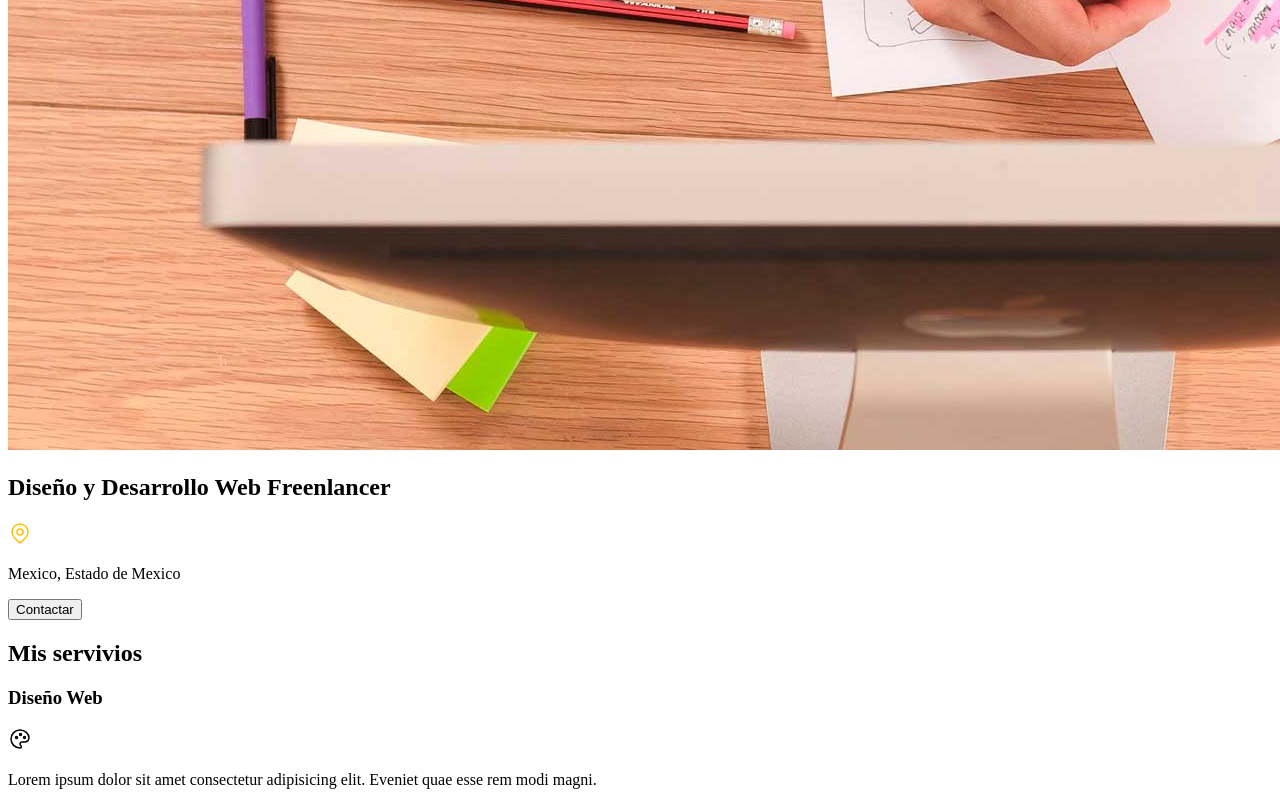
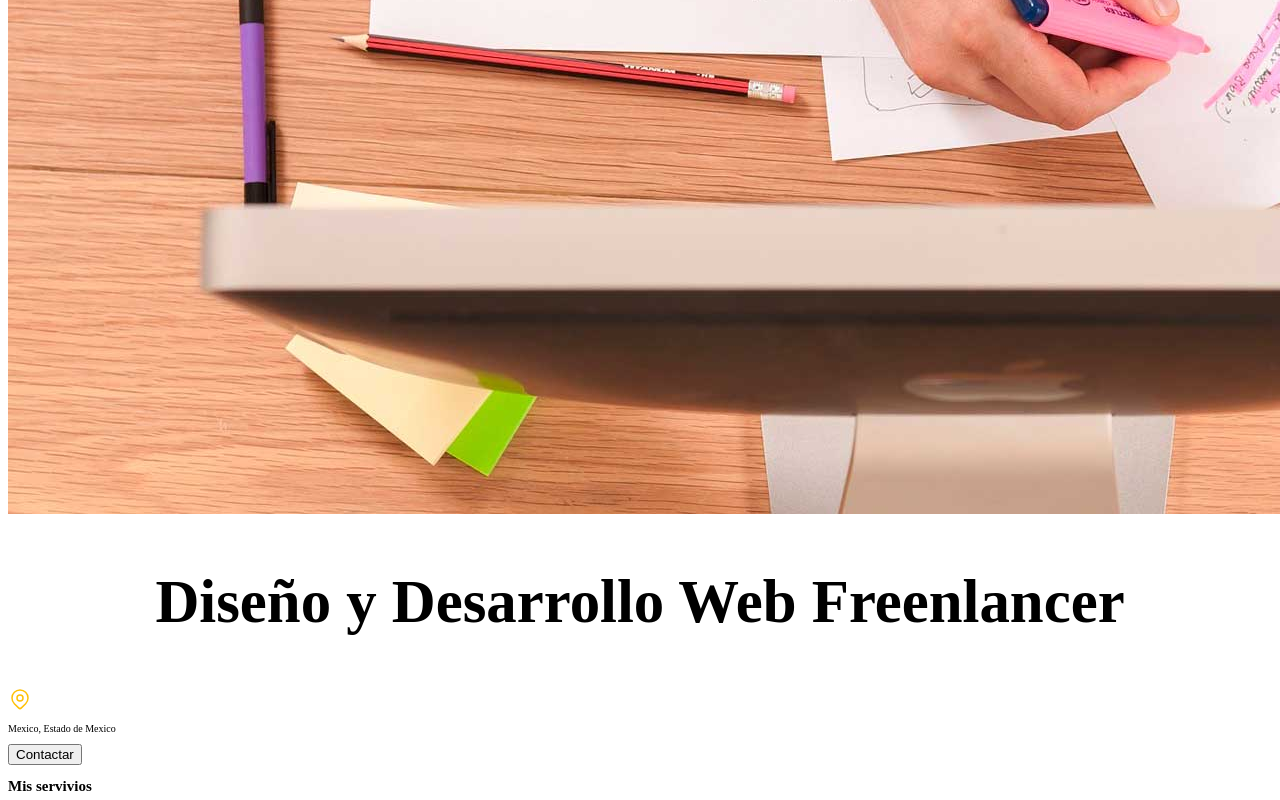
Before and after one commit to AnvKameda/Freelancer, a plain HTML site: page index.html in a window 1280 px wide. Shown: the part 504-1304 px from the top of the page. Drawn offline with Linux system fonts and the light colour scheme.

Commit message:
Cuarto avance

```diff
--- a/css/styles.css
+++ b/css/styles.css
@@ -1,3 +1,17 @@
-h1 {
+html{
+    font-size: 16px;
+}
+
+body{
+    font-size: 62.5%;
+}
+
+.titulo {
     text-align: center;
+    font-weight: bold;
+    font-size: 3.8rem;
 }
+
+.titulo span{
+    font-size: 2rem;
+}
--- a/index.html
+++ b/index.html
@@ -4,14 +4,15 @@
 <head>
     <meta charset="UTF-8">
     <meta name="viewport" content="width=device-width, initial-scale=1.0">
+    <title>Diseñador Freelancer</title>
+    <link rel="preload" href="css/styles.css" as="style">
     <link rel="stylesheet" href="css/styles.css">
-    <title>Diseñador Freelancer</title>
 </head>
 
 <body>
 
     <header>
-        <h1>Pablo Alejandro Calvillo Ortega <span>Freelancer</span></h1>
+        <h1 class="titulo">Pablo Alejandro Calvillo Ortega <span>Freelancer</span></h1>
     </header>
 
     <nav>
@@ -24,7 +25,7 @@
     <img src="img/hero.jpg">
 
     <section>
-        <h2>Diseño y Desarrollo Web Freenlancer</h2>
+        <h2 class="titulo">Diseño y Desarrollo Web Freenlancer</h2>
         <svg xmlns="http://www.w3.org/2000/svg" width="24" height="24" viewBox="0 0 24 24" fill="none" stroke="#FFC107"
             stroke-width="1.5" stroke-linecap="round" stroke-linejoin="round"
             class="icon icon-tabler icons-tabler-outline icon-tabler-map-pin">
```
